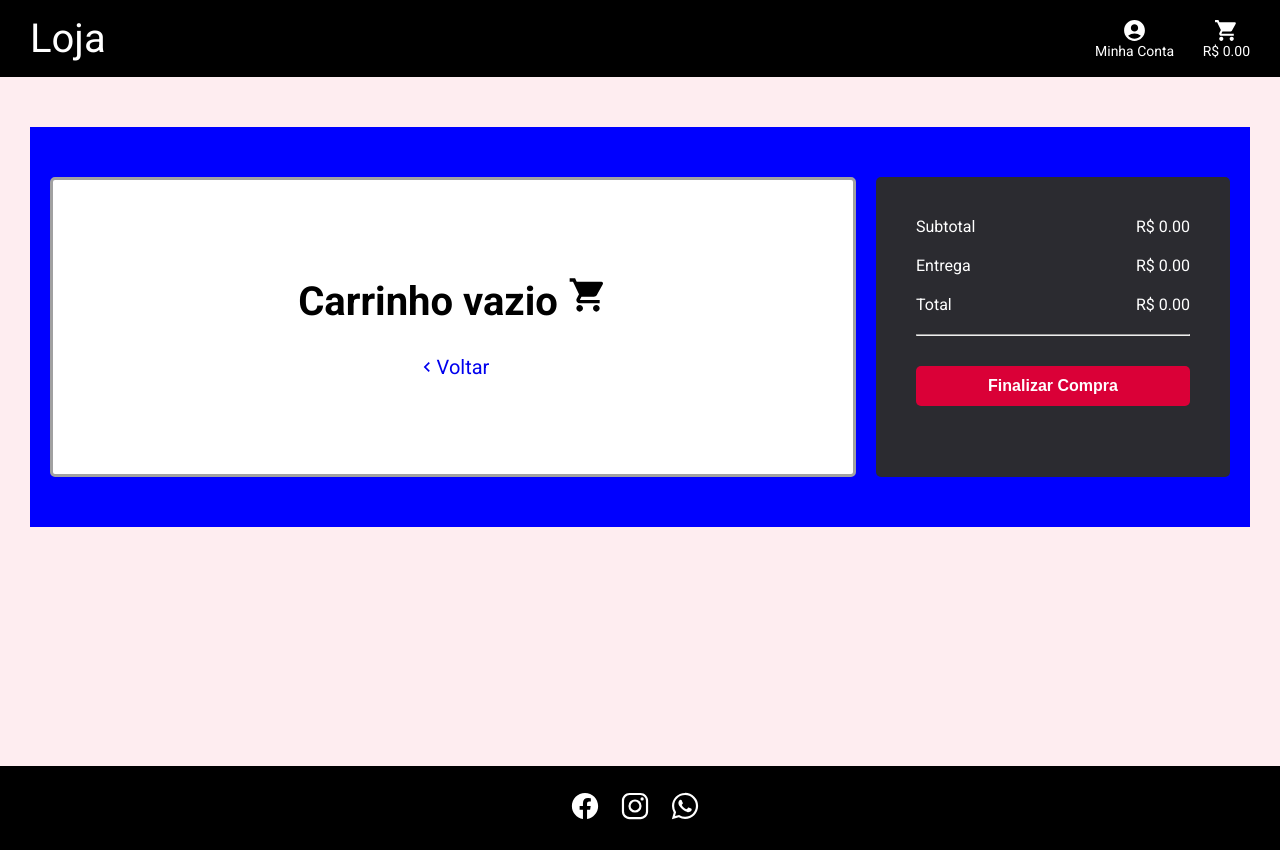
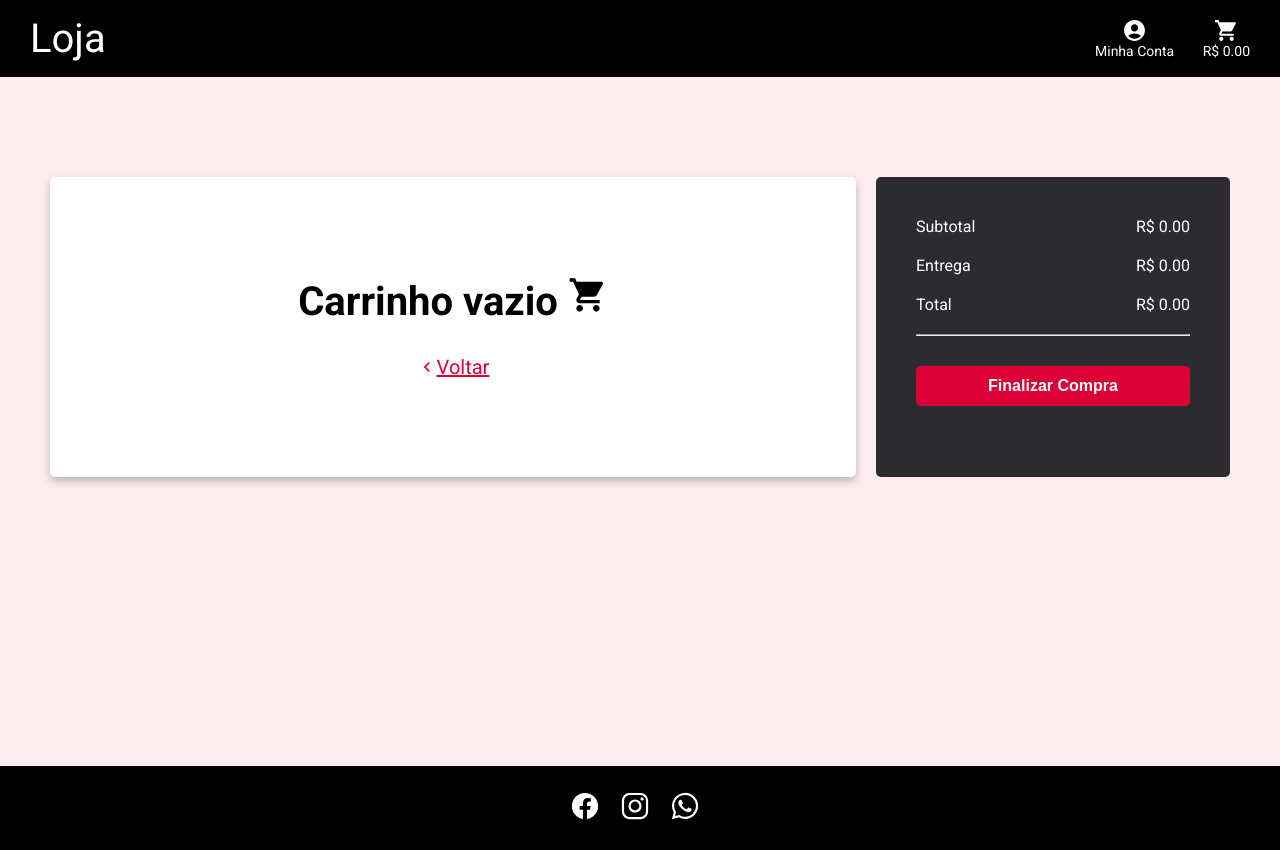
Before and after one commit to Sara01romao/loja-natal, a React (Create React App) app: page /cart in a window 1280 px wide. Built offline with nearby package versions, Linux system fonts and the light colour scheme.

Commit message:
Ajuste de cor de link e titulo carrinho

```diff
--- a/src/components/ListCart/index.jsx
+++ b/src/components/ListCart/index.jsx
@@ -74,6 +74,9 @@ export default function ListCart(){
                 </CartVazio>
              }
 
+            {myCart.length !== 0 &&  <div>
+                <h1>Meu carrinho</h1>
+
                     {myCart.map((p)=>{
                             return(
                                 <ItemCart key={p.id}>
@@ -95,6 +98,9 @@ export default function ListCart(){
                                 </ItemCart>
                             )
                         })}
+
+                </div>
+            }
         </div>
     )
 }
--- a/src/components/ListCart/styled.js
+++ b/src/components/ListCart/styled.js
@@ -11,7 +11,7 @@ export const CartVazio = styled.div`
     justify-content: center;
     align-items: center;
     background-color: #ffff;
-    border: 3px solid #a1a1a1;
+    filter: drop-shadow(0px 4px 4px rgba(0, 0, 0, 0.25));
     border-radius: 5px;
 
 
@@ -22,8 +22,7 @@ export const CartVazio = styled.div`
     }
 
     a{
-
-        text-decoration: none;
+        color: #DA0037;
         margin-top: 30px;
         font-size: 20px;
         display: flex;
@@ -34,7 +33,7 @@ export const CartVazio = styled.div`
     }
 
     a:hover{
-       color: #DA0037;
+       color: #000;
 
     }
 
@@ -58,9 +57,11 @@ export const ItemCart = styled.div`
     align-items: center;
     justify-content: space-between;
     background-color: #ffff;
-    border: 3px solid #a1a1a1;
     border-radius: 5px;
-    margin-bottom: 40px;
+    margin-bottom: 20px;
+    margin-top: 20px;
+    filter: drop-shadow(0px 4px 4px rgba(0, 0, 0, 0.25));
+
 
 
     img{
@@ -78,6 +79,7 @@ export const ItemCart = styled.div`
         display: flex;
         flex-direction: column;
         justify-content: center;
+        align-items: center;
     }
 
     .qtdItem{
@@ -133,11 +135,12 @@ export const ItemCart = styled.div`
         img, .txtCart{
 
             max-width: 80%;
+            margin-top: 10px;
         }
 
         .txtCart{
             text-align: center;
-            margin-top: 10px;
+
         }
 
         .qtdItem{
--- a/src/pages/Cart/index.jsx
+++ b/src/pages/Cart/index.jsx
@@ -8,6 +8,7 @@ export default function Cart(){
     return(
 
         <SectionCart>
+
             <div className="listCart">
             <ListCart/>
             </div>
--- a/src/pages/Cart/styles.js
+++ b/src/pages/Cart/styles.js
@@ -5,7 +5,6 @@ export const SectionCart = styled.section`
     max-width: 1220px;
     height: auto;
     margin: 50px auto 0px;
-    background-color: blue;
     display: flex;
     padding: 50px 20px;
 
```
Lines whose indentation alone changed are shown as unchanged.
